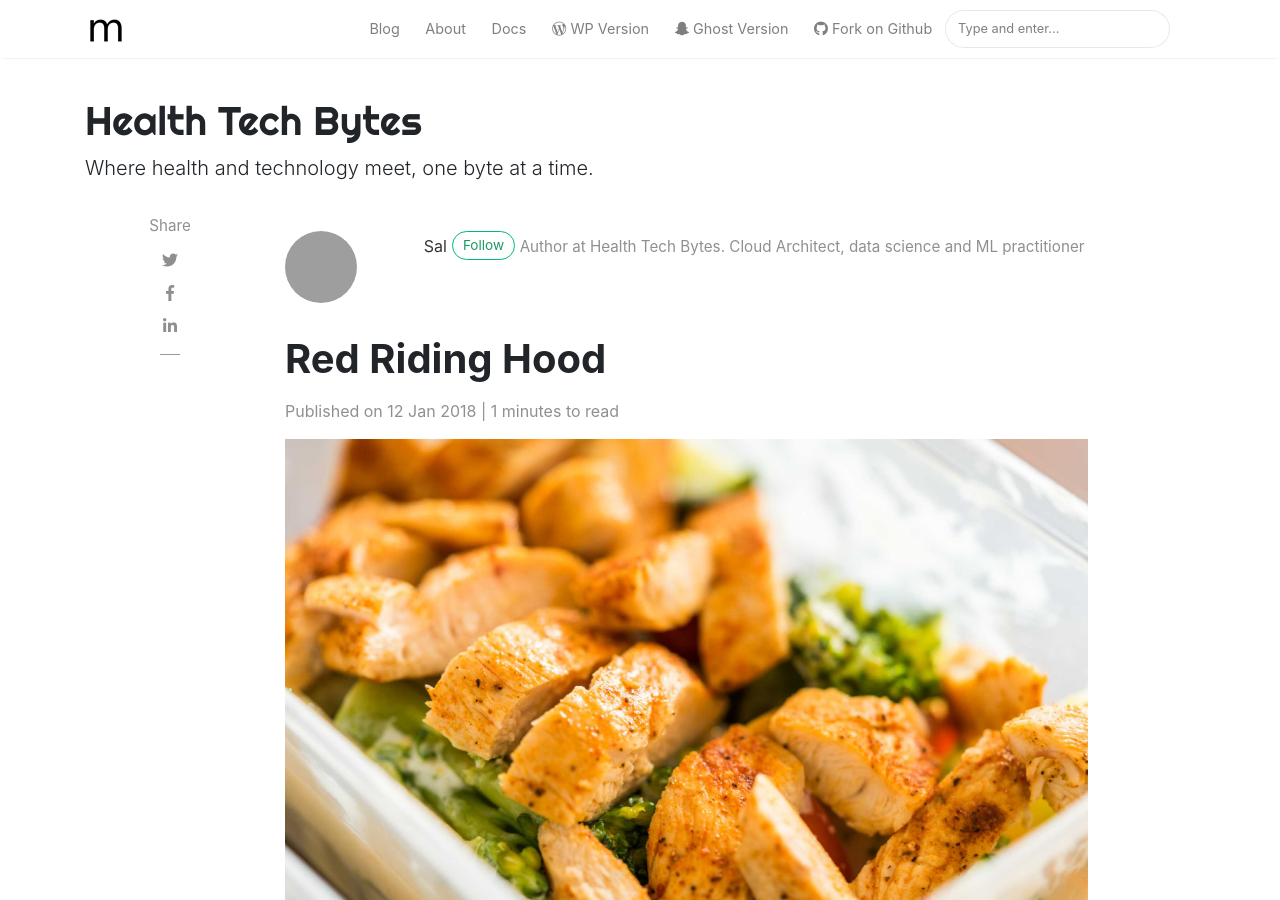
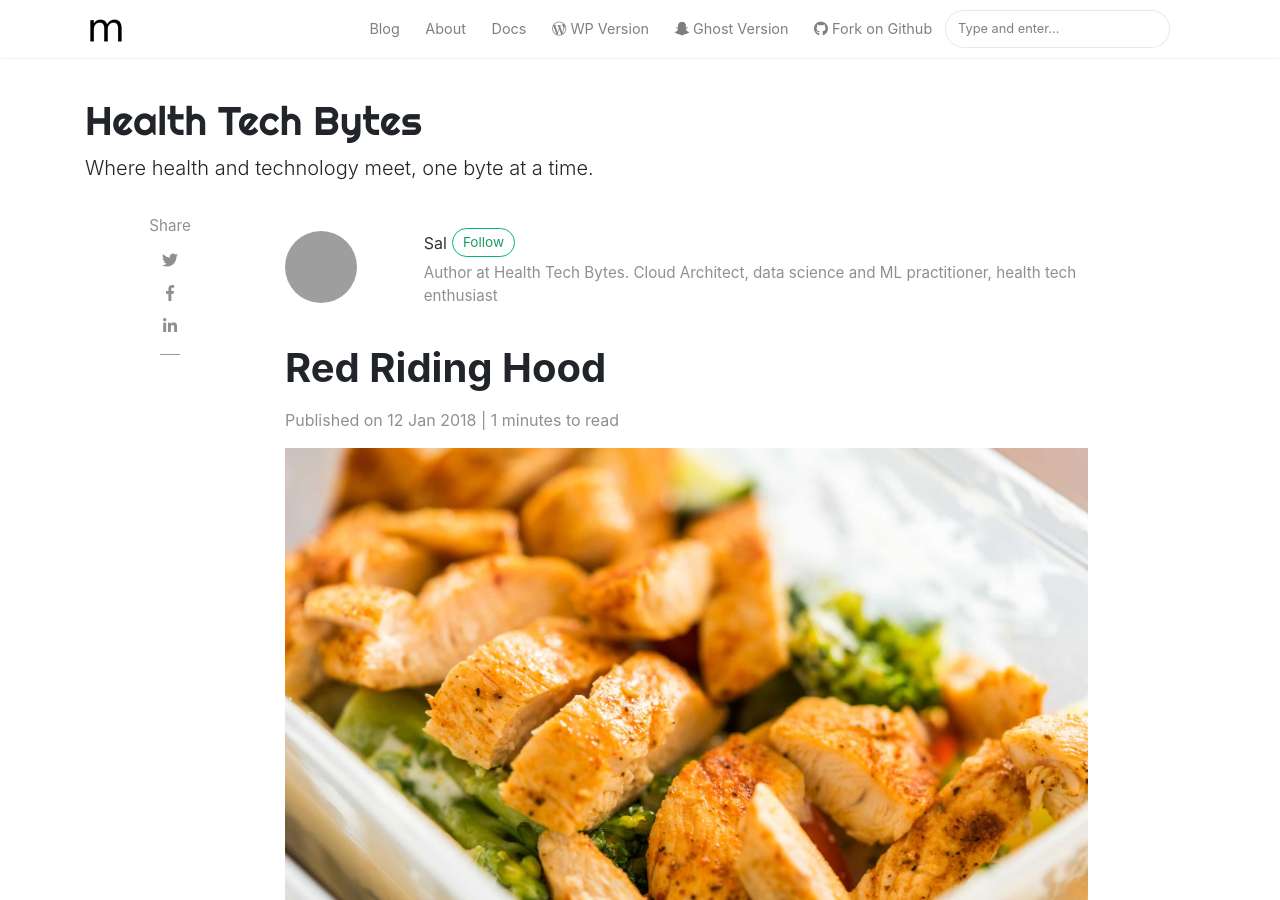
Before and after one commit to slsu0424/slsu0424.github.io, a Jekyll site: the page built from _posts/2018-01-12-red-riding.md, in a window 1280 px wide and 900 px high. Built offline with Jekyll 4.4.1, drawn with Linux system fonts in a browser that asks for light colours; nearby versions of some CDN libraries; comment, search, counter and statistics services are not loaded; grey boxes are pictures that could not be loaded.

Commit message:
Update _config.yml

```diff
--- a/_config.yml
+++ b/_config.yml
@@ -20,7 +20,7 @@
     email: wowthemesnet@gmail.com
     web: https://www.wowthemes.net
     twitter: https://twitter.com/wowthemesnet
-    description: "Author at Health Tech Bytes. Cloud Architect, data science and ML practitioner"
+    description: "Author at Health Tech Bytes. Cloud Architect, data science and ML practitioner, health tech enthusiast"
   john:
     name: John
     display_name: John
```
